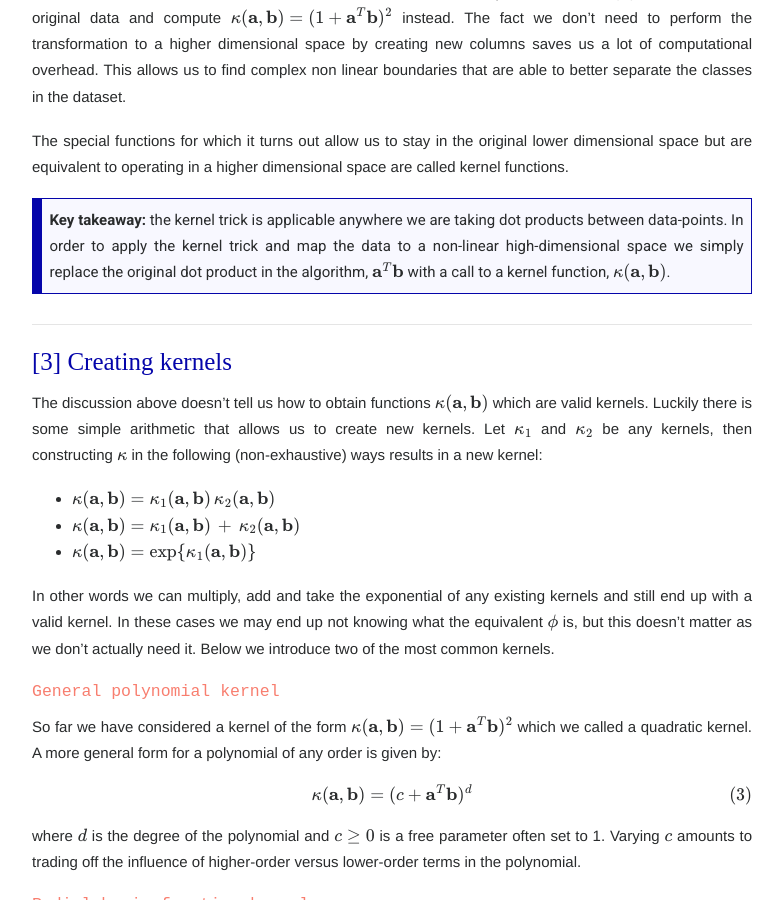
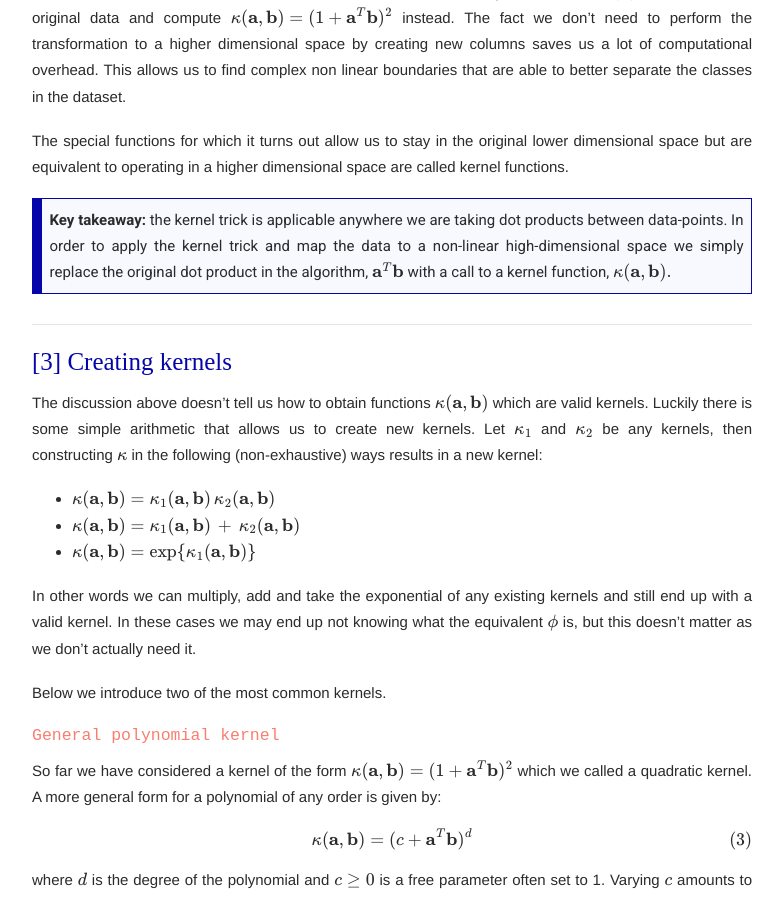
Before and after one commit to maw501/maw501.github.io, a Jekyll site: the page built from posts/_posts/technical/2018-10-19-The-kernel-trick.md, in a window 1280 px wide and 900 px high, scrolled down 4333 px. Shown: the whole window, without its empty margins (248-1032 px from the left). Built offline with Jekyll 4.4.1, drawn with Linux system fonts in a browser that asks for light colours; nearby versions of some CDN libraries; some web fonts are replaced; formulas are drawn with MathJax 3; comment, search, counter and statistics services are not loaded; some of the changed text lies outside the part shown.

```diff
--- a/posts/_posts/technical/2018-10-19-The-kernel-trick.md
+++ b/posts/_posts/technical/2018-10-19-The-kernel-trick.md
@@ -164,7 +164,7 @@ The kernel trick is that we do not need to use the transformation $\phi$ and can
 The special functions for which it turns out allow us to stay in the original lower dimensional space but are equivalent to operating in a higher dimensional space are called kernel functions.
 
 <blockquote class="tip">
-<strong>Key takeaway:</strong> the kernel trick is applicable anywhere we are taking dot products between data-points. In order to apply the kernel trick and map the data to a non-linear high-dimensional space we simply replace the original dot product in the algorithm, $\textbf{a}^T \textbf{b}$ with a call to a kernel function, $\kappa( \textbf{a}, \textbf{b})$.
+<strong>Key takeaway:</strong> the kernel trick is applicable anywhere we are taking dot products between data-points. In order to apply the kernel trick and map the data to a non-linear high-dimensional space we simply replace the original dot product in the algorithm, $\textbf{a}^T \textbf{b}$ with a call to a kernel function, $\kappa( \textbf{a}, \textbf{b}).$
 </blockquote>
 
 <hr class="with-margin">
@@ -176,7 +176,9 @@ The discussion above doesn't tell us how to obtain functions $\kappa(\textbf{a},
 * $\kappa(\textbf{a},\textbf{b}) = \kappa_1(\textbf{a},\textbf{b}) \, + \, \kappa_2(\textbf{a},\textbf{b})$
 * $\kappa(\textbf{a},\textbf{b}) = \exp\\{\kappa_1(\textbf{a},\textbf{b})\\}$
 
-In other words we can multiply, add and take the exponential of any existing kernels and still end up with a valid kernel. In these cases we may end up not knowing what the equivalent $\phi$ is, but this doesn't matter as we don't actually need it. Below we introduce two of the most common kernels.
+In other words we can multiply, add and take the exponential of any existing kernels and still end up with a valid kernel. In these cases we may end up not knowing what the equivalent $\phi$ is, but this doesn't matter as we don't actually need it.
+
+Below we introduce two of the most common kernels.
 
 ##### General polynomial kernel
 
```
Also changed, not shown: other parts of posts/_posts/technical/2018-10-19-The-kernel-trick.md (+1 -1 lines).
